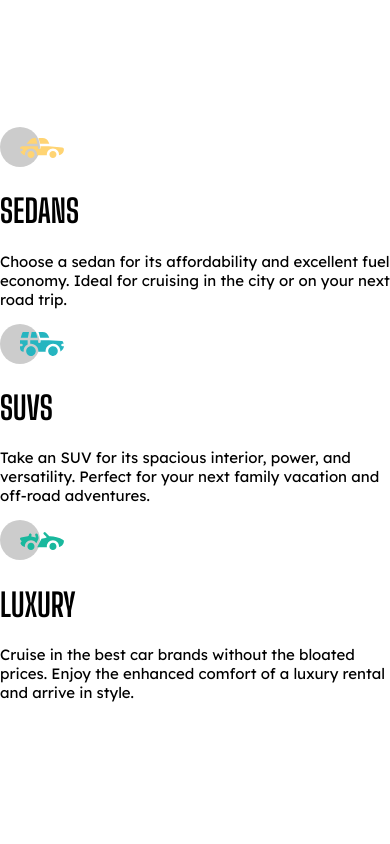
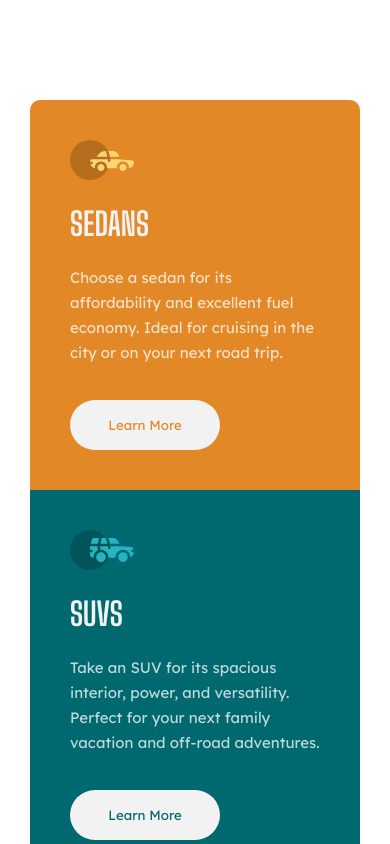
Before and after one commit to AleandroPresta/3-column-preview-card, a plain HTML site: page index.html in a window 390 px wide. Shown: the top 844 px of the page. Drawn offline with Linux system fonts and the light colour scheme.

Commit message:
Mobile version done

```diff
--- a/index.html
+++ b/index.html
@@ -23,7 +23,7 @@
 <body>
 
   <div class="container">
-    <div class="left-section">
+    <div class="left-section section">
       <div class="image-wrapper">
         <img src="./images/icon-sedans.svg" alt="Icon sedans" class="icons">
       </div>
@@ -34,8 +34,9 @@
           or on your next road trip.
         </p>
       </div>
+      <button id="left-button">Learn More</button>
     </div>
-    <div class="center-section">
+    <div class="center-section section">
       <div class="image-wrapper">
         <img src="./images/icon-suvs.svg" alt="Icon suvs" class="icons">
       </div>
@@ -46,8 +47,9 @@
           and off-road adventures.
         </p>
       </div>
+      <button id="center-button">Learn More</button>
     </div>
-    <div class="right-section">
+    <div class="right-section section">
       <div class="image-wrapper">
         <img src="./images/icon-luxury.svg" alt="Icon luxury" class="icons">
       </div>
@@ -58,6 +60,7 @@
           rental and arrive in style.
         </p>
       </div>
+      <button id="right-button">Learn More</button>
     </div>
   </div>
 
--- a/mediaqueries.css
+++ b/mediaqueries.css
@@ -0,0 +1,9 @@
+@media screen and (min-width: 500px) {
+
+    .container {
+        flex-direction: row;
+        margin-top: 0px;
+        margin-bottom: 0px;
+    }
+
+}
--- a/styles.css
+++ b/styles.css
@@ -8,13 +8,42 @@
 
 html,
 body {
-  height: 100%;
-  width: 100%;
   padding: 0px;
   margin: 0px;
 
   display: grid;
   place-content: center;
+}
+
+.container {
+  display: flex;
+  flex-direction: column;
+  justify-content: center;
+  align-items: center;
+
+  width: 330px;
+  margin-top: 100px;
+  margin-bottom: 100px;
+}
+
+.left-section {
+  background-color: var(--bright-orange);
+  border-top-right-radius: 10px;
+  border-top-left-radius: 10px;
+}
+
+.center-section {
+  background-color: var(--dark-cyan);
+}
+
+.right-section {
+  background-color: var(--very-dark-cyan);
+  border-bottom-right-radius: 10px;
+  border-bottom-left-radius: 10px;
+}
+
+.section {
+  padding: 40px;
 }
 
 p {
@@ -24,12 +53,43 @@ p {
 .fonts1 {
   font-family: "Big Shoulders Display", sans-serif;
   font-weight: 700;
+
+  color: var(--very-light-gray);
 }
 
 .fonts2 {
   font-family: "Lexend Deca", sans-serif;
   font-weight: 400;
+
+  line-height: 25px;
+
+  color: var(--transparent-white);
 }
+
+button {
+  height: 50px;
+  width: 150px;
+  border: none;
+  border-radius: 30px;
+  background-color: var(--very-light-gray);
+  font-family: "Lexend Deca", sans-serif;
+  font-weight: 400;
+
+  margin-top: 20px;
+}
+
+#left-button {
+  color: var(--bright-orange);
+}
+
+#center-button {
+  color: var(--dark-cyan);
+}
+
+#right-button {
+  color: var(--very-dark-cyan);
+}
+
 /*
 
     FONT INFO
```
